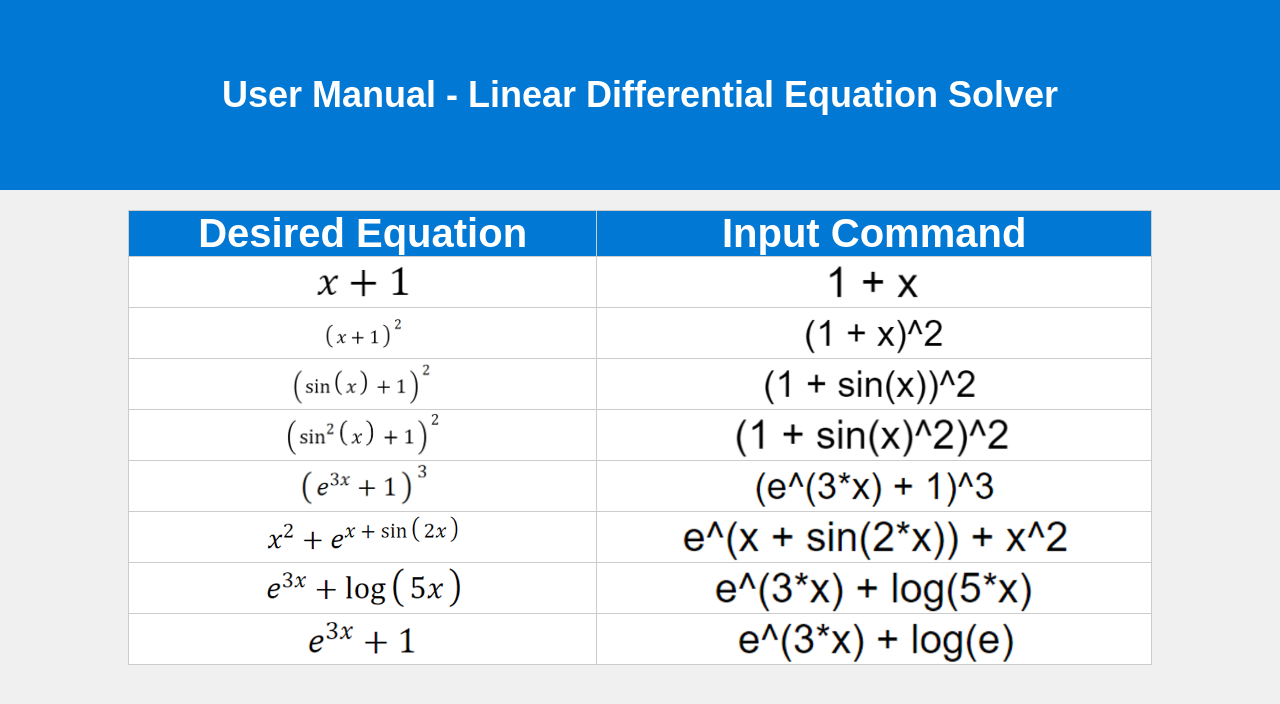
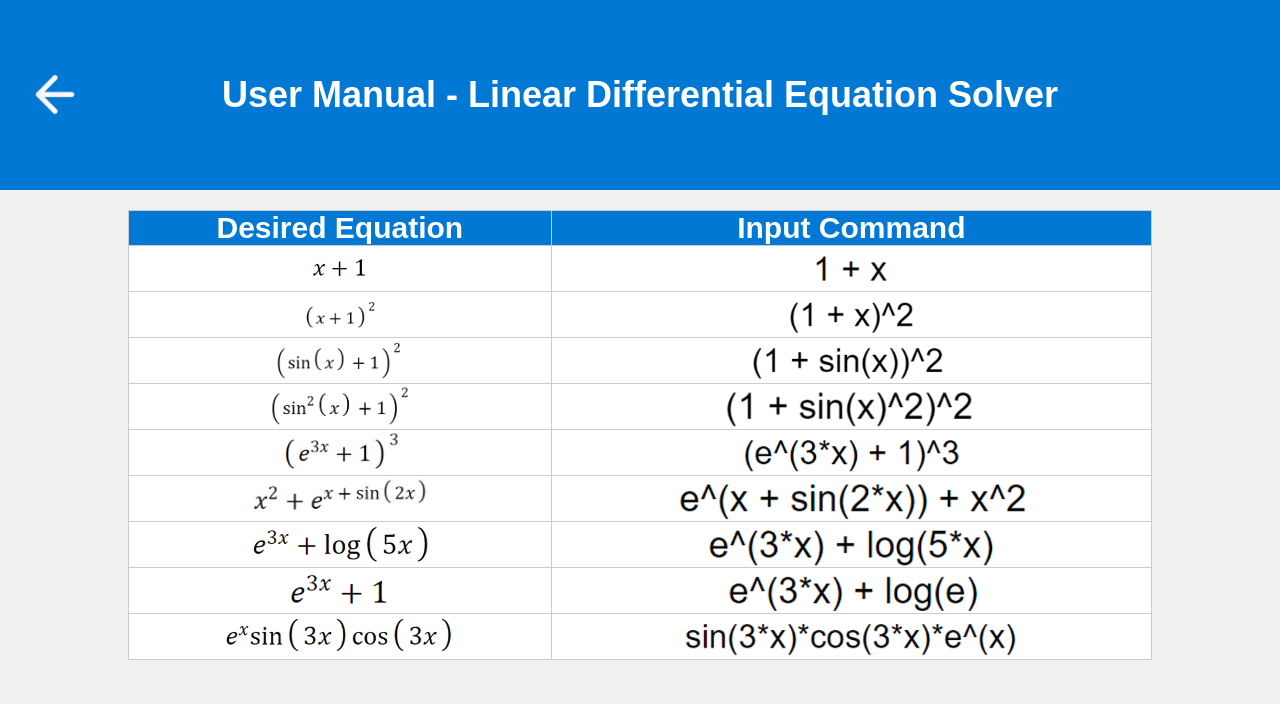
Before and after one commit to attoCoderSaim/linear-differential-eqn-solver, a Flask app: page /manual in a window 1280 px wide. Shown: the top 704 px of the page. Run offline with Flask 3, Linux system fonts and the light colour scheme.

Commit message:
Adjusted some codings

```diff
--- a/templates/user-manual.html
+++ b/templates/user-manual.html
@@ -3,7 +3,8 @@
 <head>
     <meta charset="UTF-8">
     <meta name="viewport" content="width=device-width, initial-scale=1.0">
-    <title>User Manual - Linear Differential Equation Solver</title>
+    <title>User Manual</title>
+    <link rel="icon" type="image/x-icon" href="../static/icon.png">
     <style>
         body {
             font-family: Arial, sans-serif;
@@ -42,12 +43,12 @@
             background-color: #0078d4;
             color: white;
             font-weight: bold;
-            font-size: 40px; /* Adjust the font size as needed */
+            font-size: 30px; /* Adjust the font size as needed */
         }
 
         /* Set a fixed height for table rows */
         .manual-table td {
-            height: 50px; /* Fixed height for all rows */
+            height: 45px; /* Fixed height for all rows */
             vertical-align: middle; /* Center content vertically */
         }
 
@@ -57,9 +58,17 @@
             display: block;
             margin: 0 auto; /* Center the image horizontally */
         }
+	.back-button {
+            position: absolute;
+            top: 70px;
+	    left: 30px;
+        }
     </style>
 </head>
 <body>
+    <a href="{{url_for('home')}}" class="back-button">
+        <img src="../static/back-arrow.png" alt="Back to Homepage" width="50" height="50">
+    </a>
     <div class="header">
         <h1>User Manual - Linear Differential Equation Solver</h1>
     </div>
@@ -103,6 +112,10 @@
                 <td><img src="../static/15.png" alt="15.png"></td>
                 <td><img src="../static/16.png" alt="16.png"></td>
             </tr>
+	    <tr>
+                <td><img src="../static/17.png" alt="17.png"></td>
+                <td><img src="../static/18.png" alt="18.png"></td>
+            </tr>
         </tbody>
     </table>
 </body>
```
Also changed, not shown: static/1.png, static/17.png (added), static/18.png (added), static/2.png, templates/about-our-team.html (line endings or trailing spaces).
